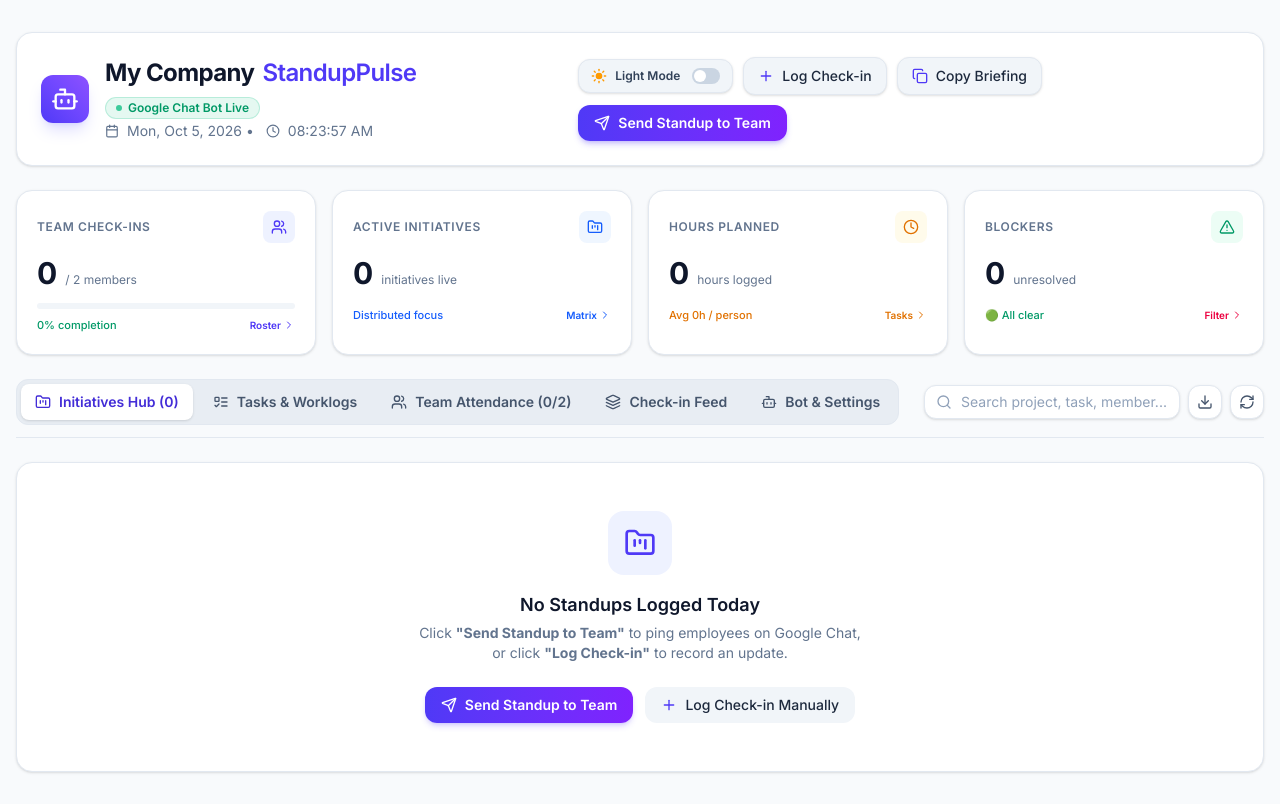
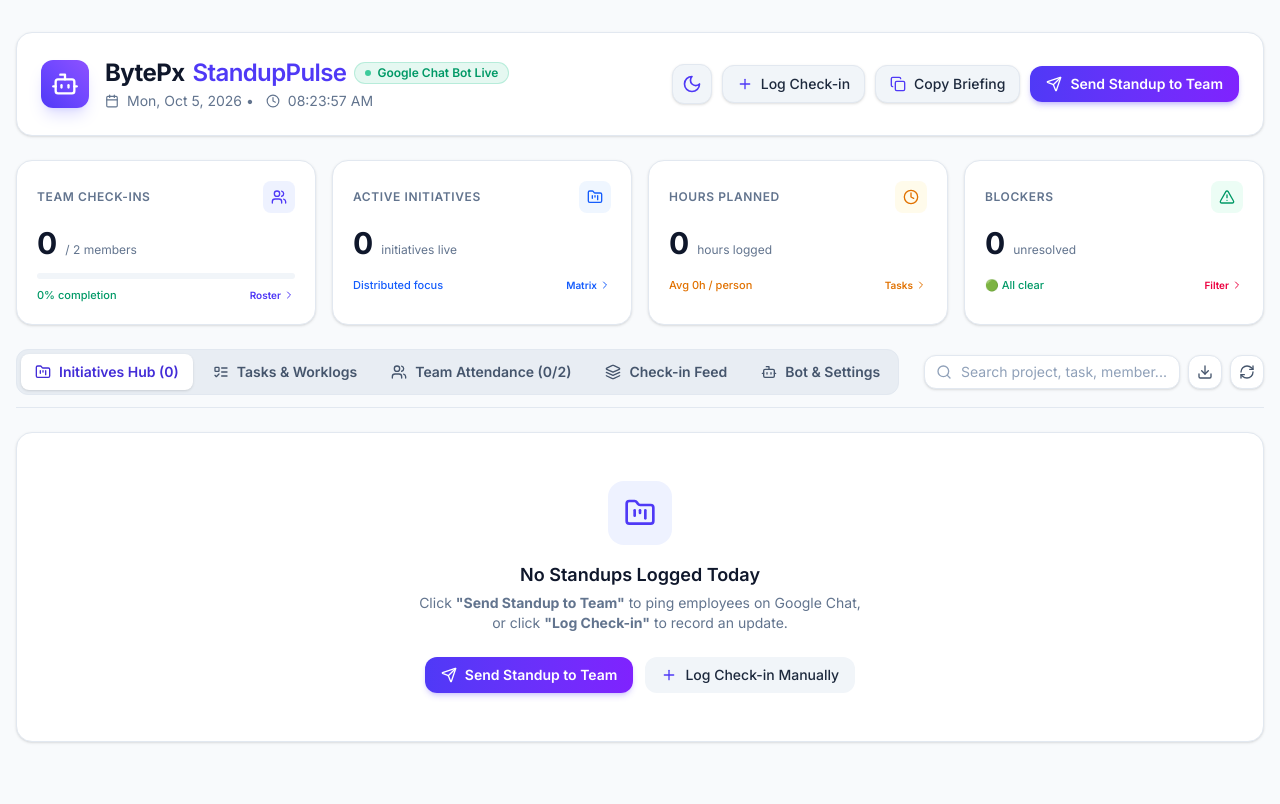
Before and after one commit to RudraSharma3/ChucklePulse, a Next.js app: page / in a window 1280 px wide. Built offline with nearby package versions, Linux system fonts and the light colour scheme.

Commit message:
feat(branding): set header to BytePx and replace toggle text with minimalist Sun/Moon symbol

```diff
--- a/app/page.tsx
+++ b/app/page.tsx
@@ -335,7 +335,7 @@
             <div>
               <div className="flex items-center gap-2 flex-wrap">
                 <h1 className="text-xl md:text-2xl font-bold tracking-tight text-slate-900 dark:text-white flex items-center gap-2">
-                  {settings?.companyName || "BytePx"} <span className="text-indigo-600 dark:text-indigo-400 font-semibold">StandupPulse</span>
+                  BytePx <span className="text-indigo-600 dark:text-indigo-400 font-semibold">StandupPulse</span>
                 </h1>
                 <span className="px-2.5 py-0.5 text-xs font-semibold rounded-full bg-emerald-500/10 text-emerald-600 dark:text-emerald-400 border border-emerald-500/20 flex items-center gap-1.5">
                   <span className="w-1.5 h-1.5 rounded-full bg-emerald-500 dark:bg-emerald-400 animate-pulse"></span> Google Chat Bot Live
@@ -347,30 +347,18 @@
             </div>
           </div>
 
-          {/* Right Action Bar with Theme Toggle */}
+          {/* Right Action Bar with Theme Icon */}
           <div className="flex items-center flex-wrap gap-2.5 w-full md:w-auto">
-            {/* Theme Switcher Button */}
+            {/* Minimalist Sun/Moon Theme Symbol */}
             <button
               onClick={toggleTheme}
               title={`Switch to ${theme === "light" ? "Dark" : "Light"} Mode`}
-              className="px-3 py-2 rounded-xl bg-slate-100 hover:bg-slate-200 dark:bg-slate-800 dark:hover:bg-slate-700 text-slate-700 dark:text-slate-200 border border-slate-200 dark:border-slate-700/60 transition-all flex items-center gap-2 text-xs font-semibold shadow-sm cursor-pointer"
+              className="w-10 h-10 rounded-xl bg-slate-100 hover:bg-slate-200 dark:bg-slate-800 dark:hover:bg-slate-700 text-slate-700 dark:text-slate-200 border border-slate-200 dark:border-slate-700/60 transition-all flex items-center justify-center shadow-sm cursor-pointer group"
             >
               {theme === "light" ? (
-                <>
-                  <Sun className="w-4 h-4 text-amber-500 fill-amber-500" />
-                  <span>Light Mode</span>
-                  <span className="w-7 h-4 rounded-full bg-slate-300 relative inline-flex items-center p-0.5 ml-1">
-                    <span className="w-3 h-3 rounded-full bg-white transition-transform translate-x-0" />
-                  </span>
-                </>
+                <Moon className="w-5 h-5 text-indigo-600 group-hover:-rotate-12 transition-transform" />
               ) : (
-                <>
-                  <Moon className="w-4 h-4 text-indigo-400 fill-indigo-400" />
-                  <span>Dark Mode</span>
-                  <span className="w-7 h-4 rounded-full bg-indigo-600 relative inline-flex items-center p-0.5 ml-1">
-                    <span className="w-3 h-3 rounded-full bg-white transition-transform translate-x-3" />
-                  </span>
-                </>
+                <Sun className="w-5 h-5 text-amber-400 group-hover:rotate-45 transition-transform" />
               )}
             </button>
 
--- a/data/settings.json
+++ b/data/settings.json
@@ -1,10 +1,10 @@
 {
-  "companyName": "My Company",
+  "companyName": "BytePx",
   "standupStartTime": "10:00",
   "standupEndTime": "10:30",
   "googleChatWebhookUrl": "",
   "botPrompt": "Good morning team! ☕ Coffee level at 80%? What epic tasks are occupying your hours today?",
   "gifTag": "work-coffee",
-  "theme": "dark",
+  "theme": "light",
   "appsScriptUrl": "https://script.google.com/macros/s/AKfycbznS95B3hrLjJYDozlrdQ1geq2UFDDilabLwLWDm-_SKPeuh1RY_dYAbZKLMlNwWkni/exec"
 }
```
